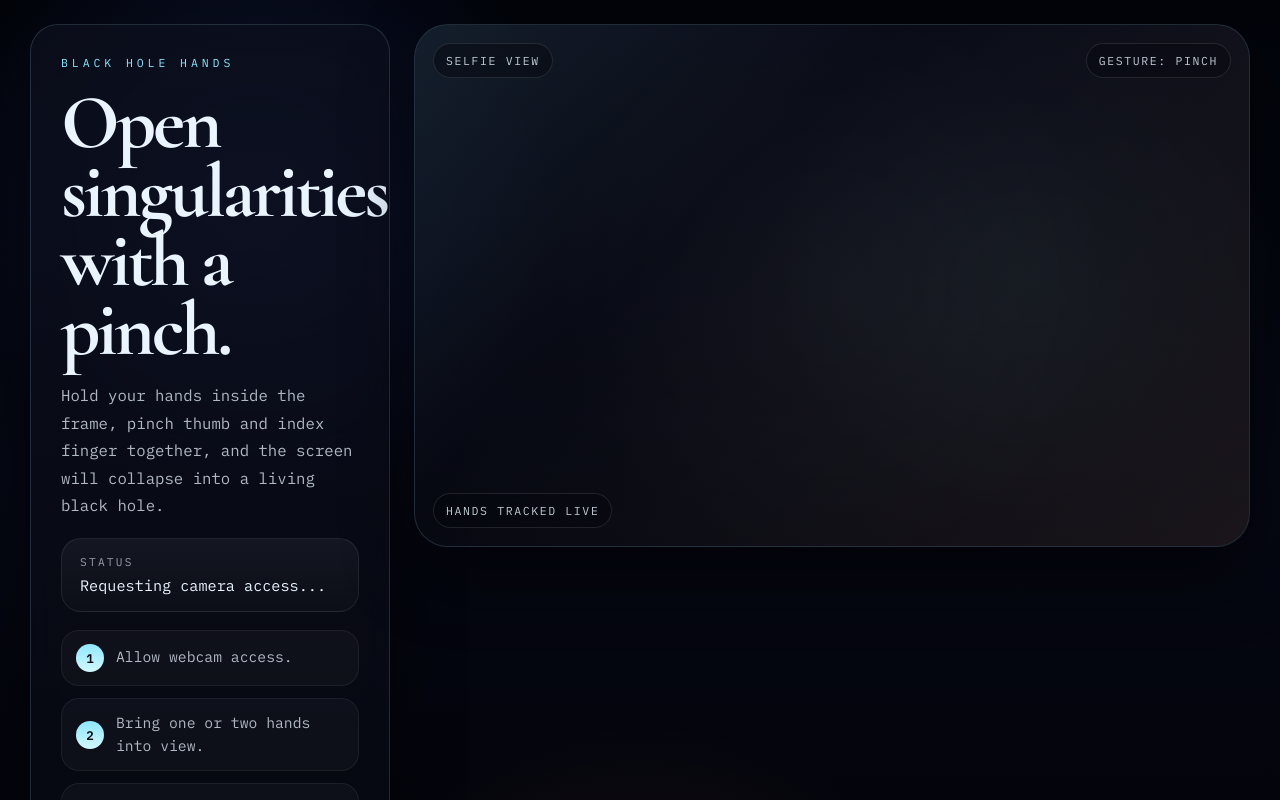
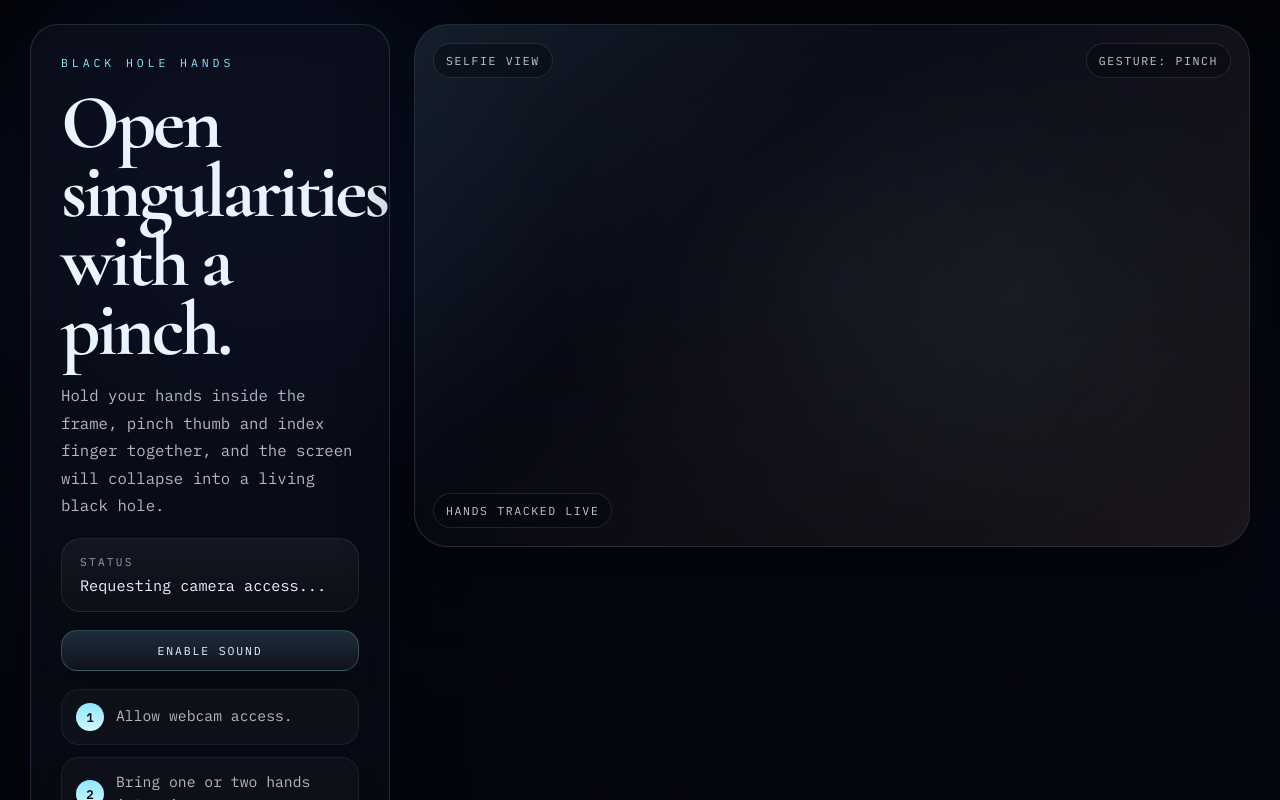
Before and after one commit to galwolfer/black-hole, a React (Vite) app: page / in a window 1280 px wide. Shown: the top 800 px of the page. Built offline with nearby package versions, Linux system fonts and the light colour scheme; no server answers.

Commit message:
Add sound functionality and styles for sound button

```diff
--- a/src/App.tsx
+++ b/src/App.tsx
@@ -135,6 +135,8 @@ export default function App() {
   const canvasRef = useRef<HTMLCanvasElement | null>(null);
   const handLandmarkerRef = useRef<HandLandmarker | null>(null);
   const animationRef = useRef<number | null>(null);
+  const audioContextRef = useRef<AudioContext | null>(null);
+  const soundEnabledRef = useRef(false);
   const starsRef = useRef<Star[]>(makeStarfield());
   const handsRef = useRef<HandFrame[]>([]);
   const holesRef = useRef<BlackHole[]>([]);
@@ -144,6 +146,56 @@ export default function App() {
 
   const [status, setStatus] = useState('Starting camera...');
   const [error, setError] = useState<string | null>(null);
+  const [soundEnabled, setSoundEnabled] = useState(false);
+
+  const triggerSound = (frequency: number, duration: number, type: OscillatorType, gainValue: number) => {
+    const context = audioContextRef.current;
+    if (!context) {
+      return;
+    }
+
+    const oscillator = context.createOscillator();
+    const gain = context.createGain();
+    const filter = context.createBiquadFilter();
+
+    oscillator.type = type;
+    oscillator.frequency.setValueAtTime(frequency, context.currentTime);
+    oscillator.frequency.exponentialRampToValueAtTime(Math.max(18, frequency * 0.2), context.currentTime + duration);
+
+    filter.type = 'lowpass';
+    filter.frequency.setValueAtTime(Math.min(1200, frequency * 8), context.currentTime);
+
+    gain.gain.setValueAtTime(0.0001, context.currentTime);
+    gain.gain.exponentialRampToValueAtTime(gainValue, context.currentTime + 0.02);
+    gain.gain.exponentialRampToValueAtTime(0.0001, context.currentTime + duration);
+
+    oscillator.connect(filter);
+    filter.connect(gain);
+    gain.connect(context.destination);
+
+    oscillator.start();
+    oscillator.stop(context.currentTime + duration + 0.03);
+
+    oscillator.onended = () => {
+      oscillator.disconnect();
+      filter.disconnect();
+      gain.disconnect();
+    };
+  };
+
+  const enableSound = async () => {
+    const context = audioContextRef.current ?? new AudioContext();
+    audioContextRef.current = context;
+
+    if (context.state === 'suspended') {
+      await context.resume();
+    }
+
+    soundEnabledRef.current = true;
+    setSoundEnabled(true);
+    setStatus('Sound enabled. Pinch to open a black hole.');
+    triggerSound(220, 0.08, 'sine', 0.02);
+  };
 
   useEffect(() => {
     let cancelled = false;
@@ -155,6 +207,12 @@ export default function App() {
 
     const spawnHole = (point: Point, handSpan: number, width: number, height: number, now: number) => {
       const radius = Math.min(width, height) * (0.07 + handSpan * 0.12);
+      if (soundEnabledRef.current) {
+        triggerSound(96 + handSpan * 90, 0.14, 'sine', 0.05);
+        window.setTimeout(() => {
+          triggerSound(320 + handSpan * 220, 0.12, 'triangle', 0.025);
+        }, 24);
+      }
       holesRef.current = [
         ...holesRef.current.filter((hole) => now - hole.createdAt < hole.lifespan),
         {
@@ -309,6 +367,8 @@ export default function App() {
 
       handLandmarkerRef.current?.close();
       handLandmarkerRef.current = null;
+      audioContextRef.current?.close();
+      audioContextRef.current = null;
       stopStream();
     };
   }, []);
@@ -327,6 +387,10 @@ export default function App() {
             <span className="stat-label">Status</span>
             <span className="stat-value">{status}</span>
           </div>
+
+          <button className="sound-button" type="button" onClick={() => void enableSound()}>
+            {soundEnabled ? 'Sound active' : 'Enable sound'}
+          </button>
 
           <div className="guide-list">
             <div>
--- a/src/styles.css
+++ b/src/styles.css
@@ -163,6 +163,32 @@ h1 {
   font-size: 0.95rem;
 }
 
+.sound-button {
+  appearance: none;
+  border: 1px solid rgba(143, 231, 255, 0.24);
+  background: linear-gradient(180deg, rgba(143, 231, 255, 0.16), rgba(255, 255, 255, 0.04));
+  color: var(--text);
+  border-radius: 16px;
+  padding: 12px 16px;
+  text-transform: uppercase;
+  letter-spacing: 0.16em;
+  font-size: 0.72rem;
+  cursor: pointer;
+  transition: transform 160ms ease, border-color 160ms ease, background 160ms ease, box-shadow 160ms ease;
+  box-shadow: 0 12px 24px rgba(0, 0, 0, 0.16);
+}
+
+.sound-button:hover {
+  transform: translateY(-1px);
+  border-color: rgba(143, 231, 255, 0.42);
+  background: linear-gradient(180deg, rgba(143, 231, 255, 0.22), rgba(255, 255, 255, 0.06));
+}
+
+.sound-button:focus-visible {
+  outline: 2px solid rgba(143, 231, 255, 0.8);
+  outline-offset: 2px;
+}
+
 .guide-list {
   display: grid;
   gap: 12px;
```
